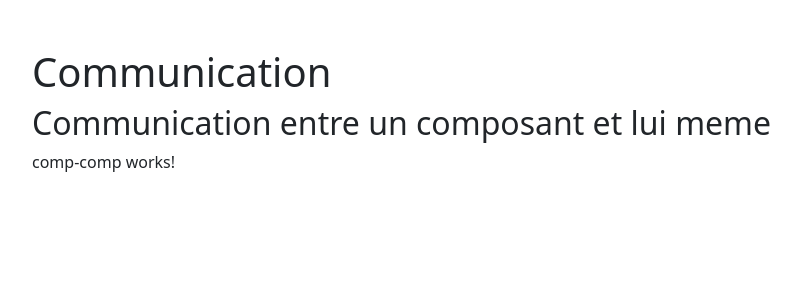
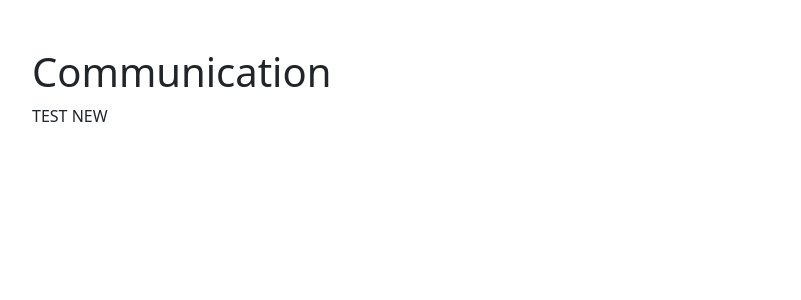
Before and after one commit to billyjov/tutoriel-angular-component-communication, an Angular app in the folder ngx-com/: page / in a window 1280 px wide. Shown: the top 300 px of the page, without its empty margins (50-851 px from the left). Built offline with nearby package versions, Linux system fonts and the light colour scheme.

Commit message:
feat: add part-3

```diff
--- a/ngx-com/package.json
+++ b/ngx-com/package.json
@@ -3,7 +3,7 @@
   "version": "0.0.0",
   "scripts": {
     "ng": "ng",
-    "start": "ng serve",
+    "start": "ng serve -o",
     "build": "ng build",
     "watch": "ng build --watch --configuration development",
     "test": "ng test"
--- a/ngx-com/src/app/app.component.html
+++ b/ngx-com/src/app/app.component.html
@@ -2,6 +2,5 @@
   <h1>Communication</h1>
 
 
-  <h2> Communication entre un composant et lui meme</h2>
   <app-comp-comp></app-comp-comp>
 </div>
--- a/ngx-com/src/app/comp-comp/comp-comp.component.html
+++ b/ngx-com/src/app/comp-comp/comp-comp.component.html
@@ -1 +1 @@
-<p>comp-comp works!</p>
+<p>{{ title.value }}</p>
--- a/ngx-com/src/app/comp-comp/comp-comp.component.ts
+++ b/ngx-com/src/app/comp-comp/comp-comp.component.ts
@@ -1,4 +1,9 @@
 import { Component, OnInit } from '@angular/core';
+
+interface Title {
+  value: string;
+  key: string;
+}
 
 @Component({
   selector: 'app-comp-comp',
@@ -7,9 +12,15 @@ import { Component, OnInit } from '@angular/core';
 })
 export class CompCompComponent implements OnInit {
 
+  public readonly title: Title = {
+    value: 'test',
+    key: 'key'
+  };
+
   constructor() { }
 
   ngOnInit(): void {
+    this.title.value = 'TEST NEW'
   }
 
 }
```
